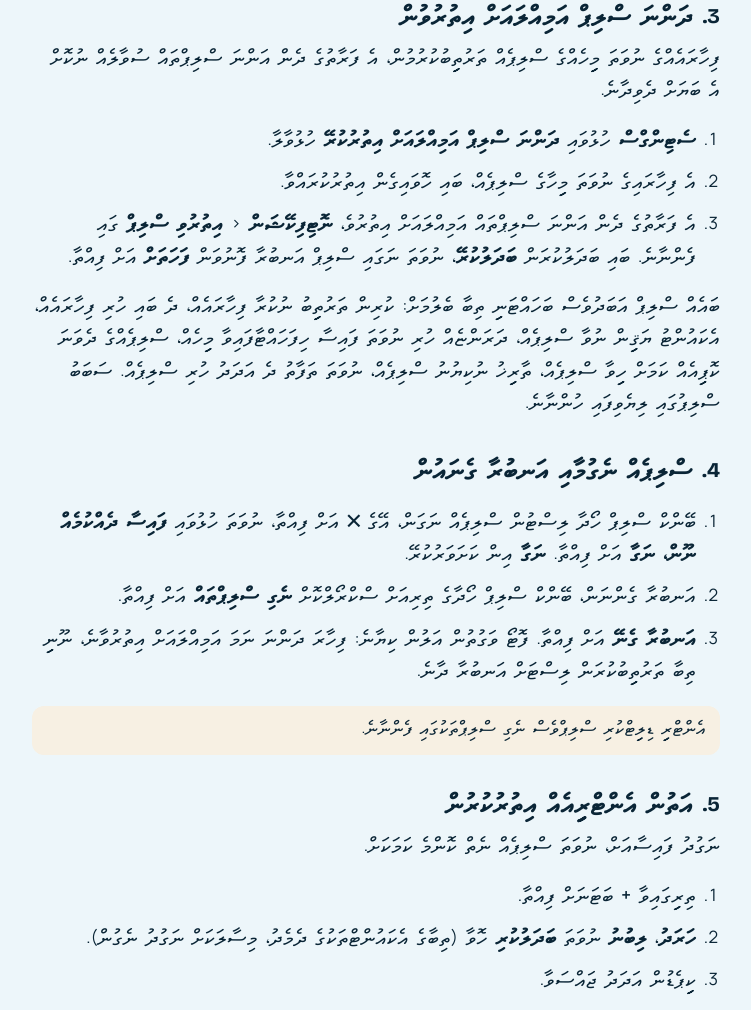
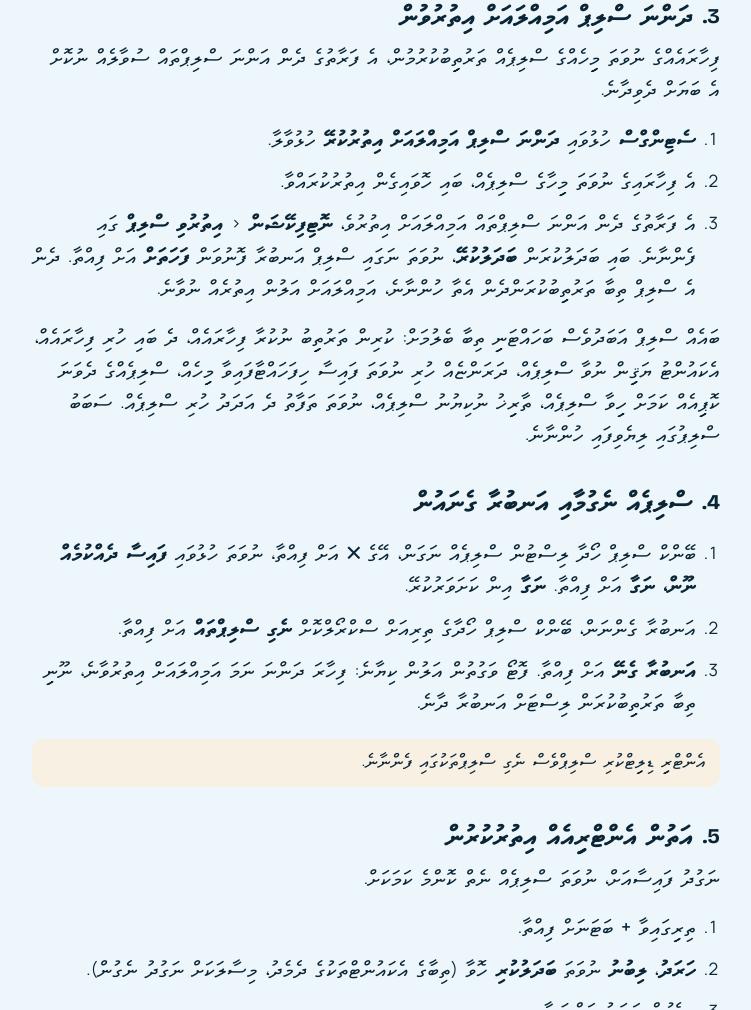
Before and after one commit to dhiyaacode/mageywallet-site, a plain HTML site: page dv/guides.html in a window 1280 px wide. Shown: the part 2309-3319 px from the top of the page, without its empty margins (264-1015 px from the left). Drawn offline with nearby package versions, Linux system fonts and the light colour scheme.

Commit message:
Guides: after Undo, a slip waits in Find bank slips
Co-Authored-By: Claude Opus 5.5 <noreply@anthropic.com>
Claude-Session: https://claude.ai/code/session_017NVsa94uzHzbJJU2x5Tu4z

```diff
--- a/dv/guides.html
+++ b/dv/guides.html
@@ -96,7 +96,7 @@
 <ol>
   <li><strong>ސެޓިންގްސް</strong> ހުޅުވައި <strong>ދަންނަ ސްލިޕް އަމިއްލައަށް އިތުރުކުރޭ</strong> ހުޅުވާލާ.</li>
   <li>އެ ފިހާރައިގެ ނުވަތަ މީހާގެ ސްލިޕެއް، ބައި ހޮވައިގެން އިތުރުކުރައްވާ.</li>
-  <li>އެ ފަރާތުގެ ދެން އަންނަ ސްލިޕްތައް އަމިއްލައަށް އިތުރުވެ، <strong>ނޮޓިފިކޭޝަން</strong> ‹ <strong>އިތުރުވި ސްލިޕް</strong> ގައި ފެންނާނެ. ބައި ބަދަލުކުރަން <strong>ބަދަލުކުރޭ</strong>، ނުވަތަ ނަގައި ސްލިޕް އަނބުރާ ފޮނުވަން <strong>ފަހަތަށް</strong> އަށް ފިއްތާ.</li>
+  <li>އެ ފަރާތުގެ ދެން އަންނަ ސްލިޕްތައް އަމިއްލައަށް އިތުރުވެ، <strong>ނޮޓިފިކޭޝަން</strong> ‹ <strong>އިތުރުވި ސްލިޕް</strong> ގައި ފެންނާނެ. ބައި ބަދަލުކުރަން <strong>ބަދަލުކުރޭ</strong>، ނުވަތަ ނަގައި ސްލިޕް އަނބުރާ ފޮނުވަން <strong>ފަހަތަށް</strong> އަށް ފިއްތާ. ދެން އެ ސްލިޕް ތިބާ ތަރުތީބުކުރަންދެން އެތާ ހުންނާނެ، އަމިއްލައަށް އަލުން އިތުރެއް ނުވާނެ.</li>
 </ol>
 <p>ބައެއް ސްލިޕް އަބަދުވެސް ބަހައްޓަނީ ތިބާ ބެލުމަށް: ކުރިން ތަރުތީބު ނުކުރާ ފިހާރައެއް، ދެ ބައި ހުރި ފިހާރައެއް، އެކައުންޓު ޔަޤީން ނުވާ ސްލިޕެއް، ދަރަންޏެއް ހުރި ނުވަތަ ފައިސާ ހިފަހައްޓާފައިވާ މީހެއް، ސްލިޕެއްގެ ދެވަނަ ކޮޕީއެއް ކަމަށް ހީވާ ސްލިޕެއް، ތާރީޚު ނުކިޔުނު ސްލިޕެއް، ނުވަތަ ތަފާތު ދެ އަދަދު ހުރި ސްލިޕެއް. ސަބަބު ސްލިޕުގައި ލިޔެވިފައި ހުންނާނެ.</p>
 </section>
```
Also changed, not shown: guides.html (+1 -1 lines).
